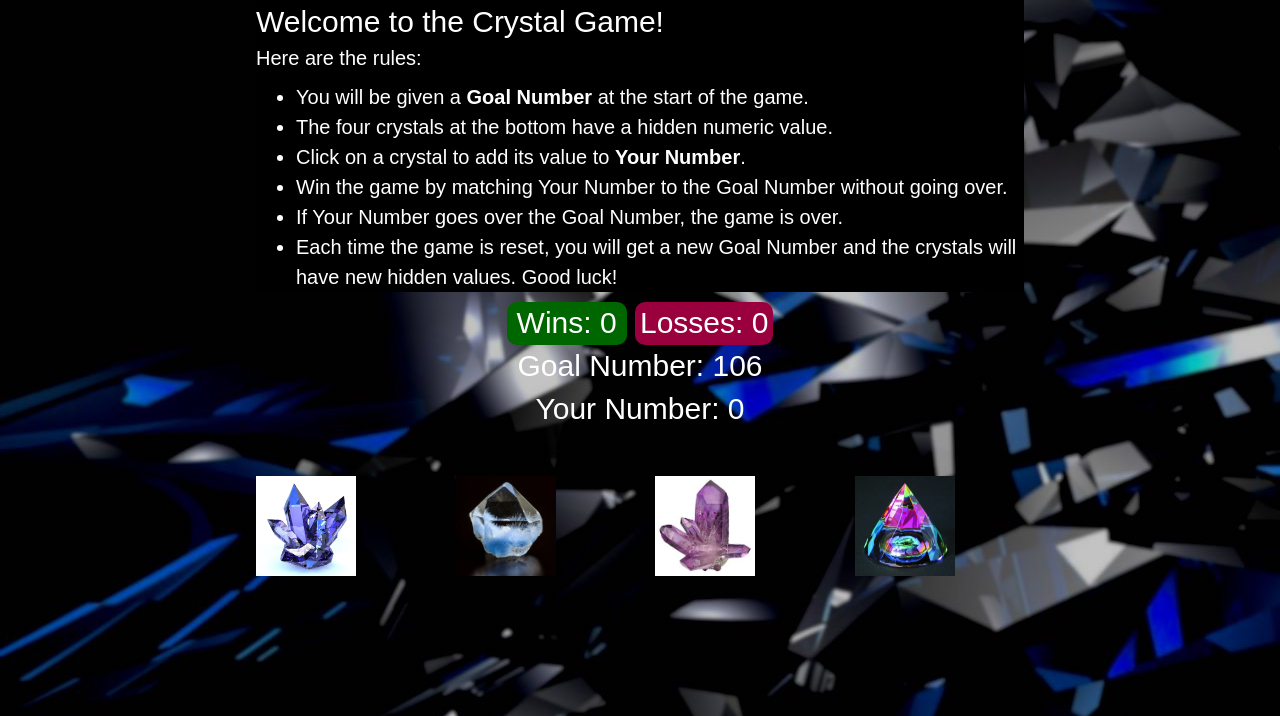
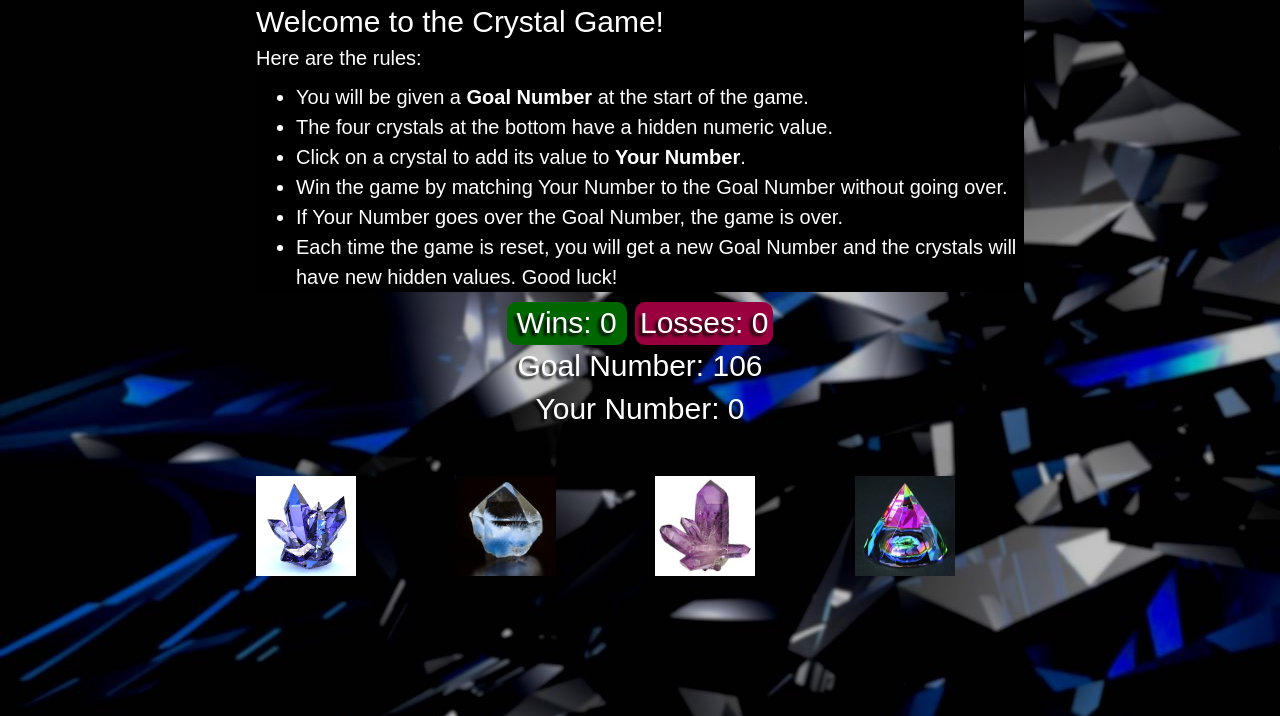
Before and after one commit to monicaj314/week-4-game, a PHP site: page / in a window 1280 px wide. Shown: the part 71-787 px from the top of the page. Run offline with PHP 8.4, Linux system fonts and the light colour scheme; some libraries are stand-ins or nearby versions; some web fonts are replaced.

Commit message:
added text shadow

```diff
--- a/assets/css/style.css
+++ b/assets/css/style.css
@@ -23,6 +23,7 @@ text-align: center;
 	margin:auto;
 	font-size: 1.5em;
 	text-align: center;
+	text-shadow: -3px 3px 3px #000;
 }
 
 #message {
```
Also changed, not shown: assets/images/rainbow-diamond.jpg (deleted).
